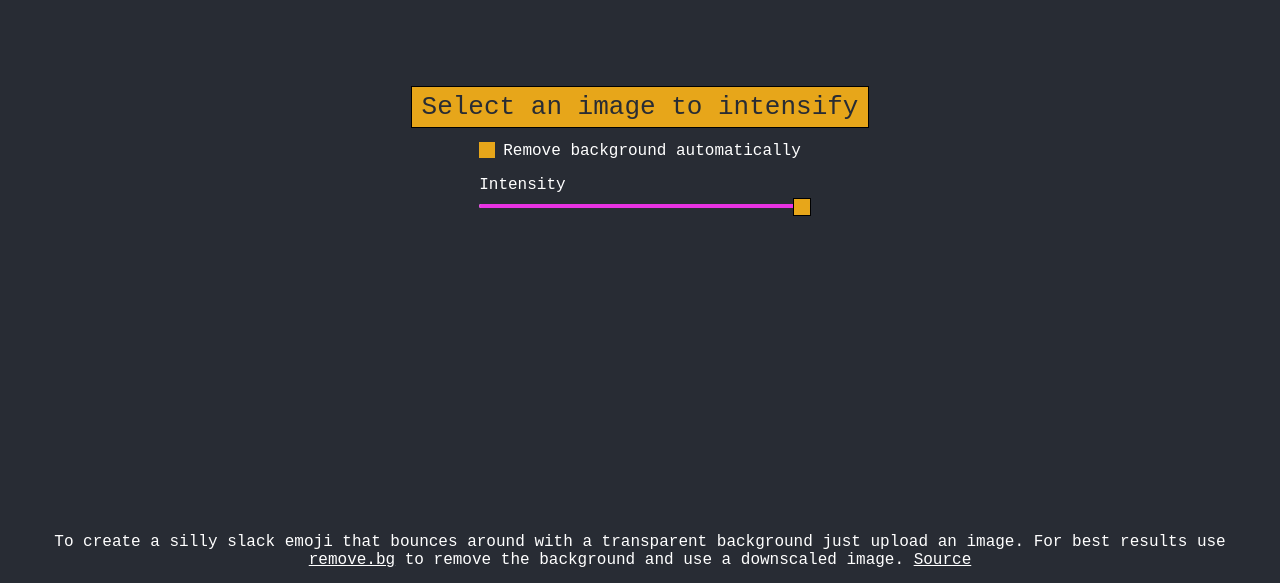
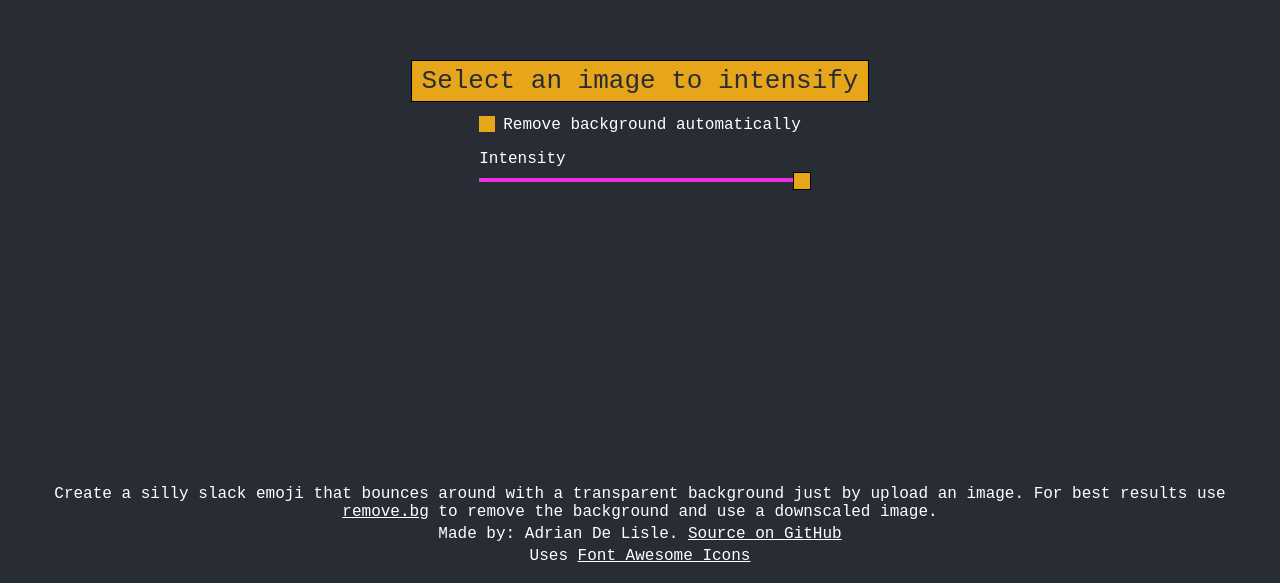
Before and after one commit to adriandelisle/intensifies-transparency, a React (Create React App) app: page / in a window 1280 px wide. Shown: the part 217-800 px from the top of the page. Built offline with nearby package versions, Linux system fonts and the light colour scheme; no server answers.

Commit message:
Updated the footer

```diff
--- a/src/App.tsx
+++ b/src/App.tsx
@@ -5,6 +5,7 @@ import { isRemoveBgRateLimited } from './utils/is-remove-bg-rate-limited'
 import { IntensifyImage } from './components/intensify-image'
 import { Header } from './components/header'
 import { Footer } from './components/footer'
+import { TextBlock } from './components/text-block'
 import { Link } from './components/link'
 
 import styled, { ThemeProvider } from 'styled-components'
@@ -135,9 +136,18 @@ class App extends Component<AppProps, AppState> {
             intensity={intensity}
           />
           <Footer>
-            To create a silly slack emoji that bounces around with a transparent background just upload an image. For
-            best results use <Link url="https://www.remove.bg/" text="remove.bg" /> to remove the background and use a
-            downscaled image. <Link url="https://github.com/adriandelisle/intensifies-transparency" text="Source" />
+            <TextBlock>
+              Create a silly slack emoji that bounces around with a transparent background just by upload an image. For
+              best results use <Link url="https://www.remove.bg/" text="remove.bg" /> to remove the background and use a
+              downscaled image.
+            </TextBlock>
+            <TextBlock>
+              Made by: Adrian De Lisle.{' '}
+              <Link url="https://github.com/adriandelisle/intensifies-transparency" text="Source on GitHub" />
+            </TextBlock>
+            <TextBlock>
+              Uses <Link url="https://fontawesome.com/license" text="Font Awesome Icons" />
+            </TextBlock>
           </Footer>
         </AppBody>
       </ThemeProvider>
--- /dev/null
+++ b/src/components/text-block.tsx
@@ -0,0 +1,12 @@
+import React, { FunctionComponent } from 'react'
+import styled from 'styled-components'
+
+const StyledTextBlock = styled.p`
+  margin: 4px 0;
+`
+
+interface TextBlockProps {}
+
+export const TextBlock: FunctionComponent<TextBlockProps> = ({ children }) => (
+  <StyledTextBlock>{children}</StyledTextBlock>
+)
```
